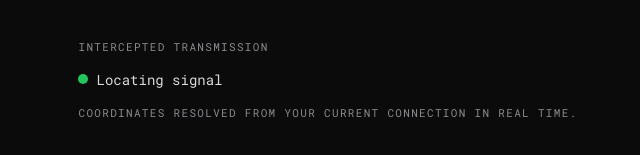
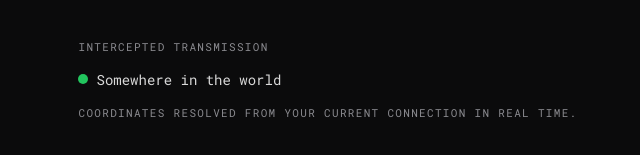
Before and after one commit to natmoges/component-rebuilds, a Next.js app: page /signallocation in a window 1280 px wide. Shown: the part 321-476 px from the top of the page, without its empty margins (312-952 px from the left). Built offline with nearby package versions, Linux system fonts and the light colour scheme.

Commit message:
Build 06 · SignalLocation: the reception switch

```diff
--- a/components/SignalLocation.tsx
+++ b/components/SignalLocation.tsx
@@ -1,3 +1,5 @@
+"use client";
+
 /*
  * SignalLocation — build #6 of the closer ladder.
  * Reference: Live Location by Amr Rashed (Framer Marketplace).
@@ -30,13 +32,61 @@
  * REDUCED MOTION: the dot stays, the ring is gone.
  */
 
+import { useEffect, useState } from "react";
 import styles from "./SignalLocation.module.css";
 
+type Reception = "hunting" | "locked" | "partial" | "adrift" | "lost";
+
+type Place = {
+    city?: string;
+    country?: string;
+};
+
+async function readSignal(signal: AbortSignal): Promise<Place> {
+    const response = await fetch("/api/location", { signal, cache: "no-store" });
+    if (!response.ok) throw new Error(`Signal broke: ${response.status}`);
+    return response.json();
+}
+
+function receptionFor(place: Place): Reception {
+    if (place.city && place.country) return "locked";
+    if (place.country) return "partial";
+    return "adrift";
+}
+
 export default function SignalLocation() {
+    const [reception, setReception] = useState<Reception>("hunting");
+    const [place, setPlace] = useState<Place>({});
+
+    useEffect(() => {
+        const tuner = new AbortController();
+
+        readSignal(tuner.signal)
+            .then((answer) => {
+                setPlace(answer);
+                setReception(receptionFor(answer));
+            })
+            .catch(() => {
+                if (tuner.signal.aborted) return;
+                setReception("lost");
+            });
+
+        return () => tuner.abort();
+    }, []);
+
+    const readouts: Record<Reception, string | undefined> = {
+        hunting: "Locating signal",
+        locked: `${place.city}, ${place.country}`,
+        partial: place.country,
+        adrift: "Somewhere in the world",
+        lost: "Signal unrecoverable",
+    };
+    const readout = readouts[reception];
+
     return (
         <div className={styles.signal} role="status">
             <span className={styles.dot} aria-hidden="true" />
-            <span className={styles.label}>Locating signal</span>
+            <span className={styles.label}>{readout}</span>
         </div>
     );
 }
```
